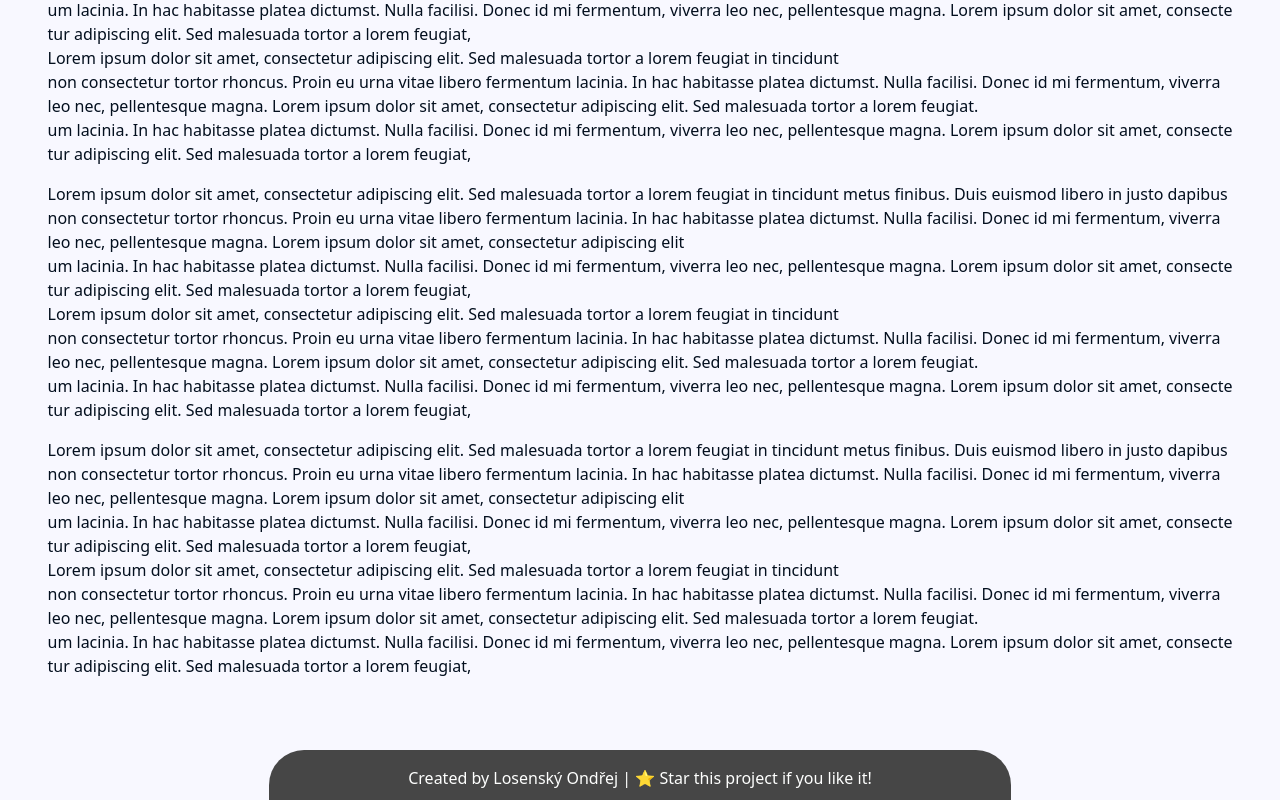
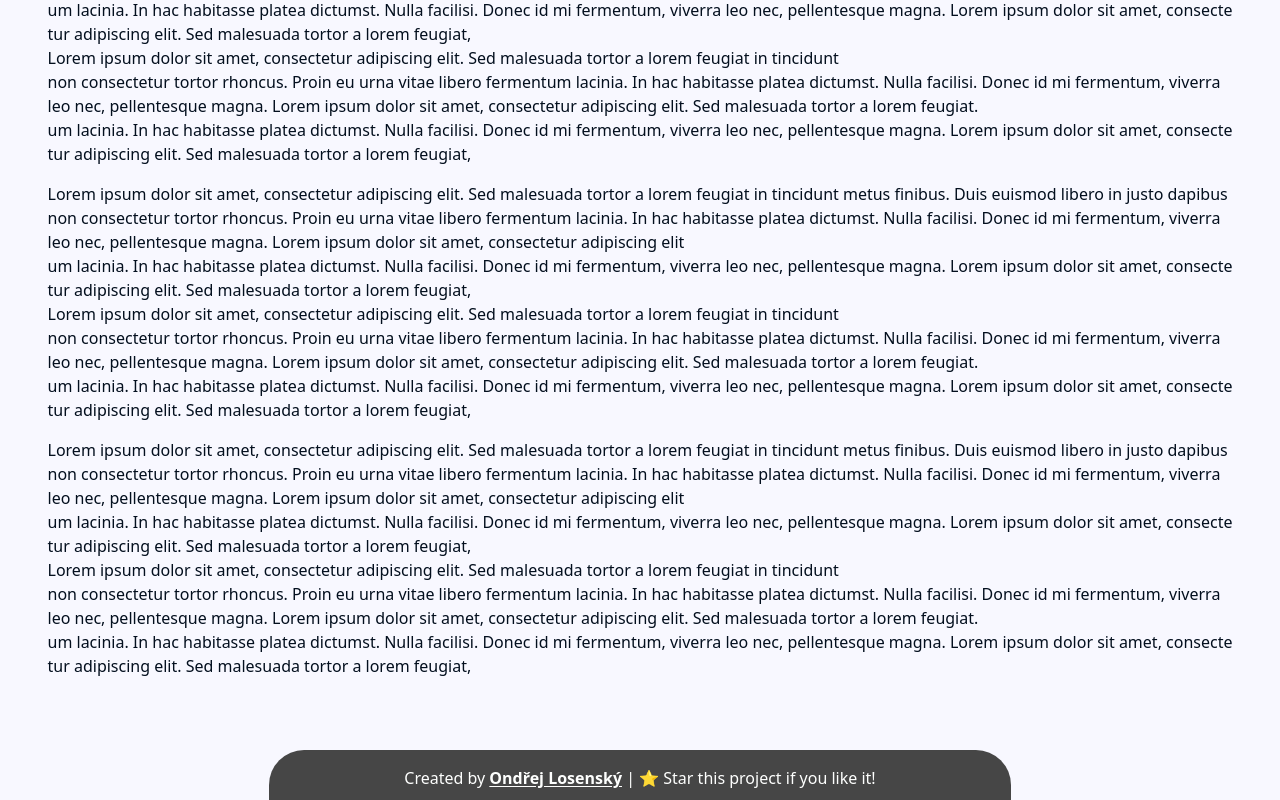
Before and after one commit to OndrejLosensky/dynamic-island-header, a React (Vite) app: page / in a window 1280 px wide. Shown: the part 4518-5318 px from the top of the page. Built offline with nearby package versions, Linux system fonts and the light colour scheme.

Commit message:
link to github profile

```diff
--- a/src/components/footer/Footer.jsx
+++ b/src/components/footer/Footer.jsx
@@ -4,7 +4,7 @@ const Footer = () => {
   return (
     <div className="w-[58%] mx-auto h-[50px] py-2 bg-customGray"style={{borderTopLeftRadius: '35px', borderTopRightRadius: '35px'}}>
             <h3 className="text-md pt-2 text-customWhite text-center">
-                 Created by Losenský Ondřej | ⭐️ Star this project if you like it!
+                 Created by <a className='font-bold underline-offset-2 underline' href="https://github.com/OndrejLosensky">Ondřej Losenský</a> | ⭐️ Star this project if you like it!
             </h3>
     </div>
   )
```
